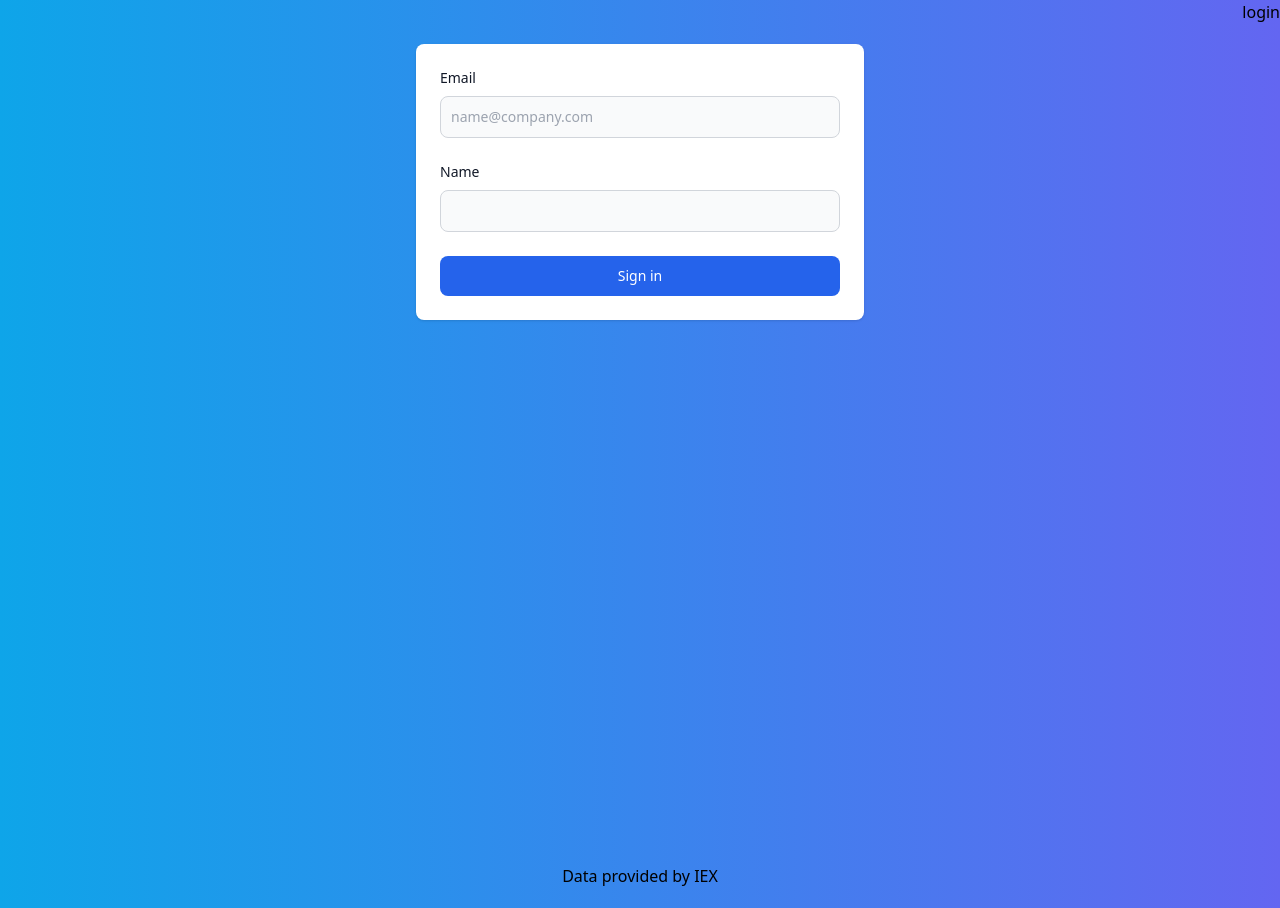
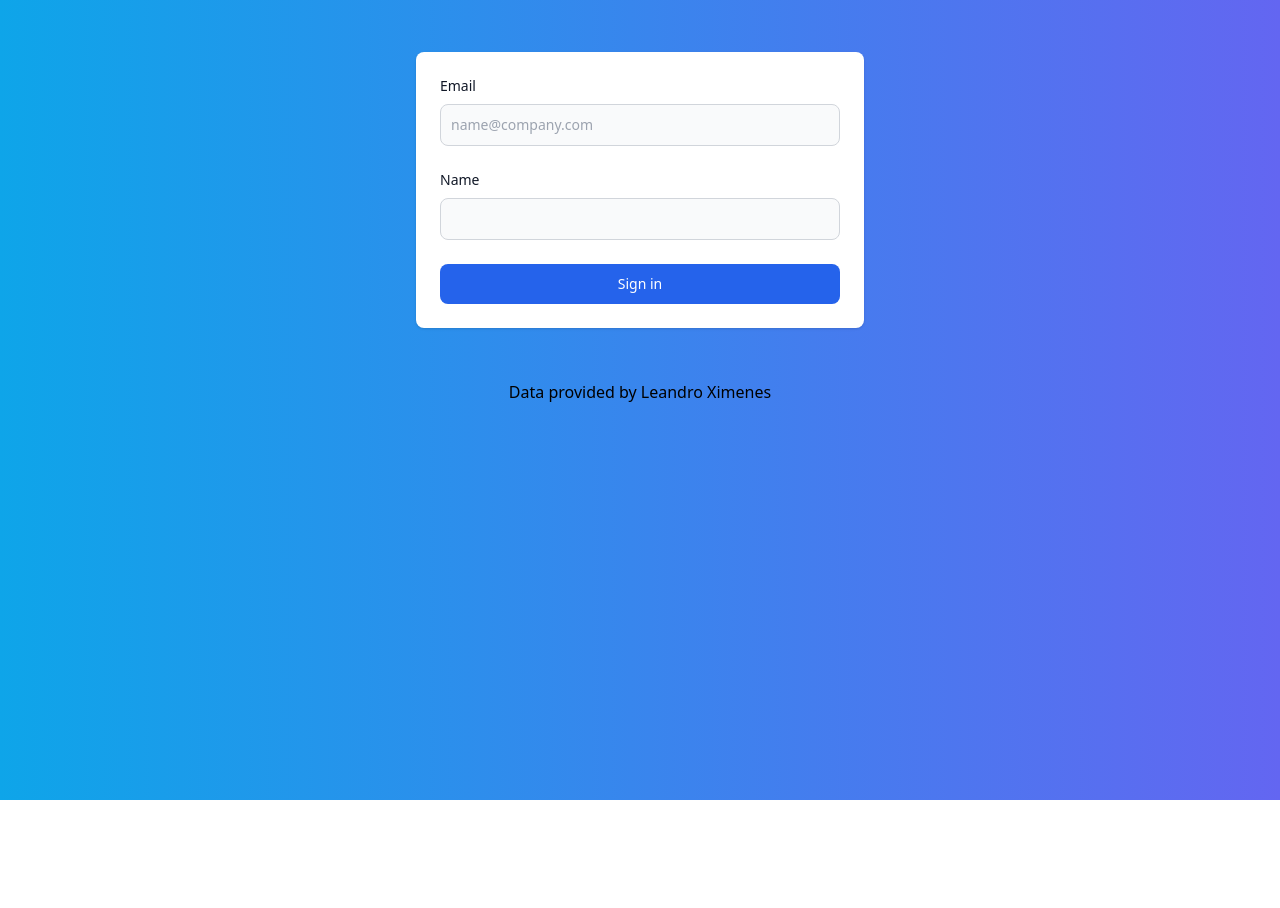
Before and after one commit to leandroximenes/memory-in-pairs, a Flask app: page /login in a window 1280 px wide. After the commit the page ends 800 px from the top, so only its background shows below. Run offline with Flask 2, Linux system fonts and the light colour scheme; some libraries are stand-ins or nearby versions.

Commit message:
updating login

```diff
--- a/templates/layout.html
+++ b/templates/layout.html
@@ -53,7 +53,7 @@
     </main>
 
     <footer class="mb-5 small text-center text-muted">
-        Data provided by <a href="https://iexcloud.io/">IEX</a>
+        Data provided by Leandro Ximenes
     </footer>
 </body>
 
--- a/templates/login.html
+++ b/templates/login.html
@@ -1,11 +1,41 @@
-{% extends "layout.html" %}
+<!DOCTYPE html>
+<html lang="en">
 
-{% block title %}
-Log In
-{% endblock %}
+<head>
+    <meta charset="UTF-8">
+    <meta http-equiv="X-UA-Compatible" content="IE=edge">
+    <meta name="viewport" content="width=device-width, initial-scale=1.0">
+    <title>CS50 Final Project: {% block title %}{% endblock %}</title>
+    <script src="https://cdn.tailwindcss.com"></script>
+    <script>
+        tailwind.config = {
 
-{% block main %}
-<div class="flex flex-col items-center px-6 py-8 mx-auto md:h-screen lg:py-0">
+        }
+    </script>
+    <style type="text/tailwindcss">
+        @tailwind base;
+        @tailwind components;
+        @tailwind utilities;
+
+        @layer components {
+            .submit-btn {
+                @apply w-full text-white bg-blue-600 hover:bg-blue-700 focus:ring-4 focus:outline-none font-medium rounded-lg text-sm px-5 py-2.5 text-center dark:bg-blue-600 dark:hover:bg-blue-700;
+            }
+
+            .label{
+                @apply block mb-2 text-sm font-medium text-gray-900 dark:text-white text-left
+            }
+
+            .text-input{
+                @apply bg-gray-50 border border-gray-300 text-gray-900 sm:text-sm rounded-lg block w-full p-2.5 dark:bg-gray-700 dark:border-gray-600 dark:placeholder-gray-400 dark:text-white dark:focus:ring-blue-500 dark:focus:border-blue-500
+            }
+        }
+      </style>
+</head>
+
+<body class="bg-gradient-to-r from-sky-500 to-indigo-500">
+    <main class="container-fluid py-5 text-center">
+        <div class="flex flex-col items-center px-6 py-8 mx-auto">
             <div
                 class="w-full bg-white rounded-lg shadow dark:border md:mt-0 sm:max-w-md xl:p-0 dark:bg-gray-800 dark:border-gray-700 p-6 space-y-4 md:space-y-6 sm:p-8">
                 <form action="/login" method="post" class="space-y-4 md:space-y-6 p-6">
@@ -28,4 +58,11 @@ Log In
                 </form>
             </div>
         </div>
-{% endblock %}
+    </main>
+
+    <footer class="mb-5 small text-center text-muted">
+        Data provided by Leandro Ximenes
+    </footer>
+</body>
+
+</html>
```
Also changed, not shown: websocket.py (added, +37 -0 lines). Lines whose indentation alone changed are shown as unchanged.
